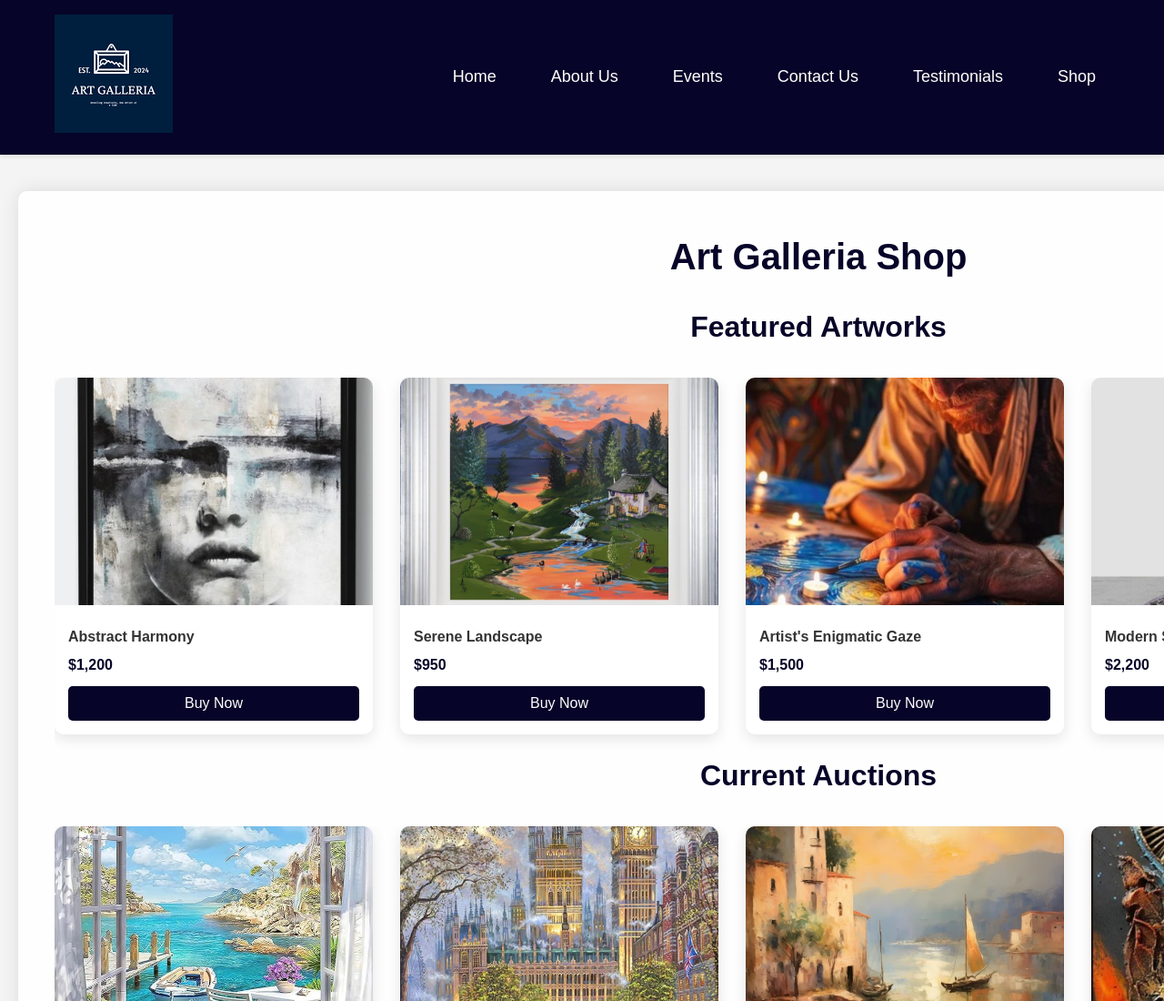
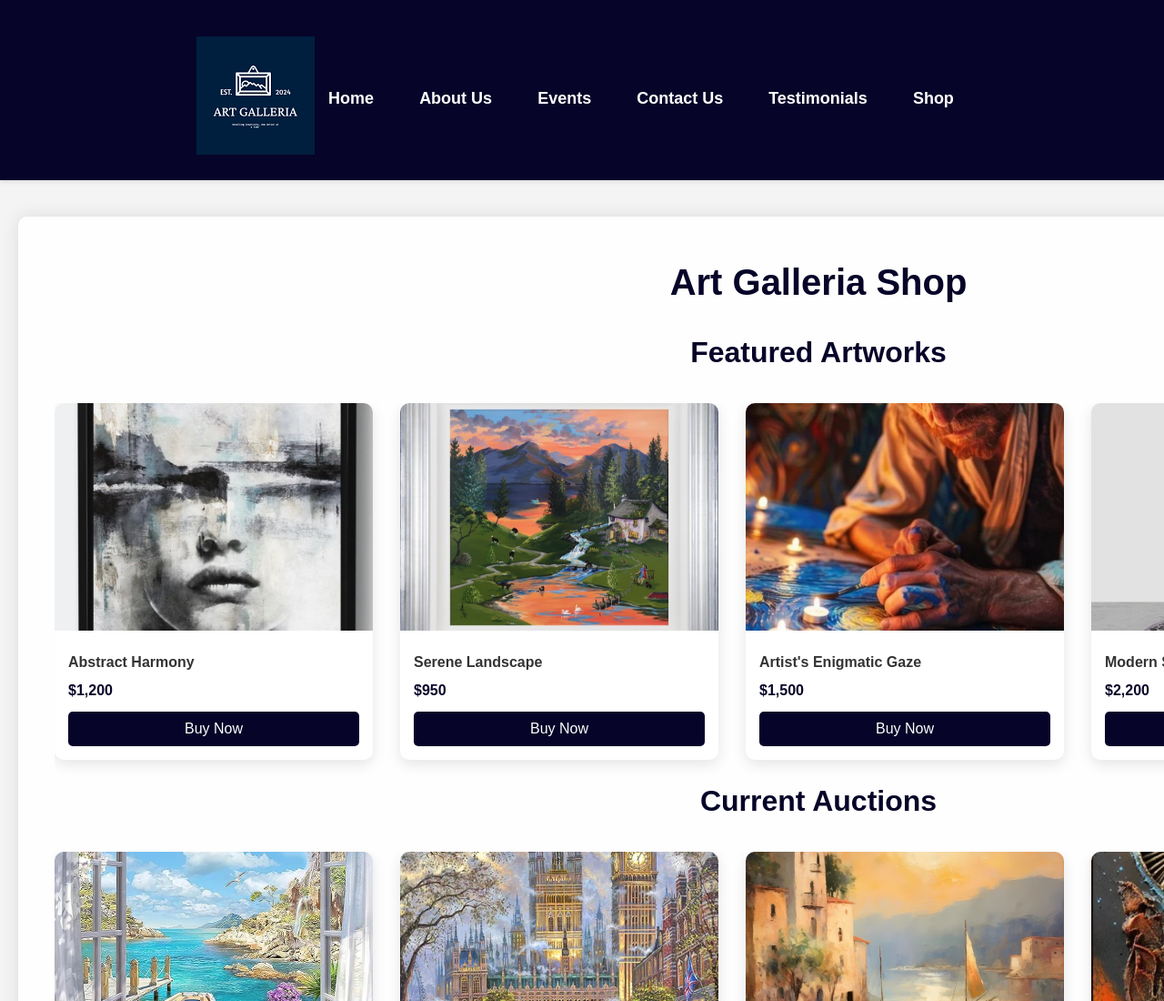
Before and after one commit to Jlaonlna/Art__Galleria, a plain HTML site: page shop.html in a window 1280 px wide. Shown: the top 1100 px of the page at 91% size. Drawn offline with Linux system fonts and the light colour scheme.

Commit message:
Update shop.html

```diff
--- a/shop.html
+++ b/shop.html
@@ -11,6 +11,45 @@
     <title>Shop - Art Galleria</title>
     <link rel="stylesheet" href="styles.css">
     <style>
+
+  header {
+                    background-color: #060428;
+                    color: white;
+                    padding: 20px 0;
+                    box-shadow: 0 2px 5px rgba(0,0,0,0.1);
+                }
+                .logo-container {
+                    text-align: center;
+                }
+                .logo {
+                    max-width: 150px;
+                    height: auto;
+                }
+                .navbar {
+                    display: flex;
+                    justify-content: center;
+                    margin-top: 20px;
+                }
+                .nav-list {
+                    list-style: none;
+                    padding: 0;
+                    display: flex;
+                    gap: 20px;
+                }
+                .nav-list a {
+                    color: white;
+                    text-decoration: none;
+                    font-weight: bold;
+                    transition: color 0.3s ease;
+                }
+                .nav-list a:hover {
+                    color: #609ed4;
+                }
+                .content {
+                    max-width: 1200px;
+                    margin: 0 auto;
+                    padding: 40px 20px;
+                }
         .content {
     max-width: 1200px;
     margin: 0 auto;
```
